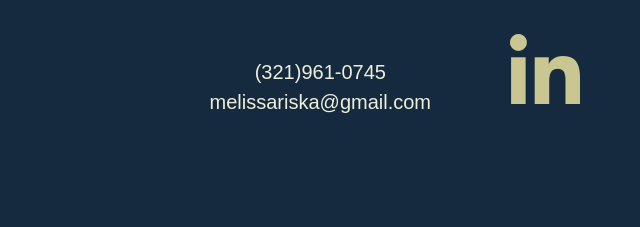
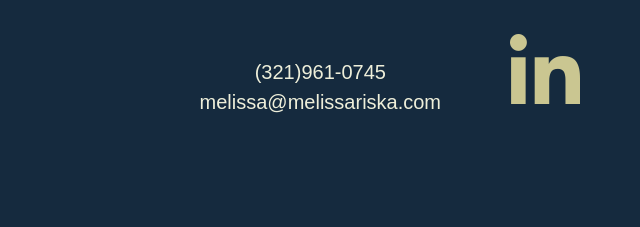
Before and after one commit to melissariska/portfolio, a website built with Parcel: page index.html in a window 1280 px wide. Shown: the part 4335-4562 px from the top of the page, 21-661 px from the left. Built offline with nearby package versions, Linux system fonts and the light colour scheme; a web font is replaced by a local one.

Commit message:
Changed email for contact

```diff
--- a/index.html
+++ b/index.html
@@ -209,7 +209,7 @@
         <div class="contact-info">
           <h3 class="contact-header">Hire Me</h3>
           <address>
-            <p>(321)961-0745<br>melissariska@gmail.com</p>
+            <p>(321)961-0745<br>melissa@melissariska.com</p>
           </address>
         </div>
 
```
